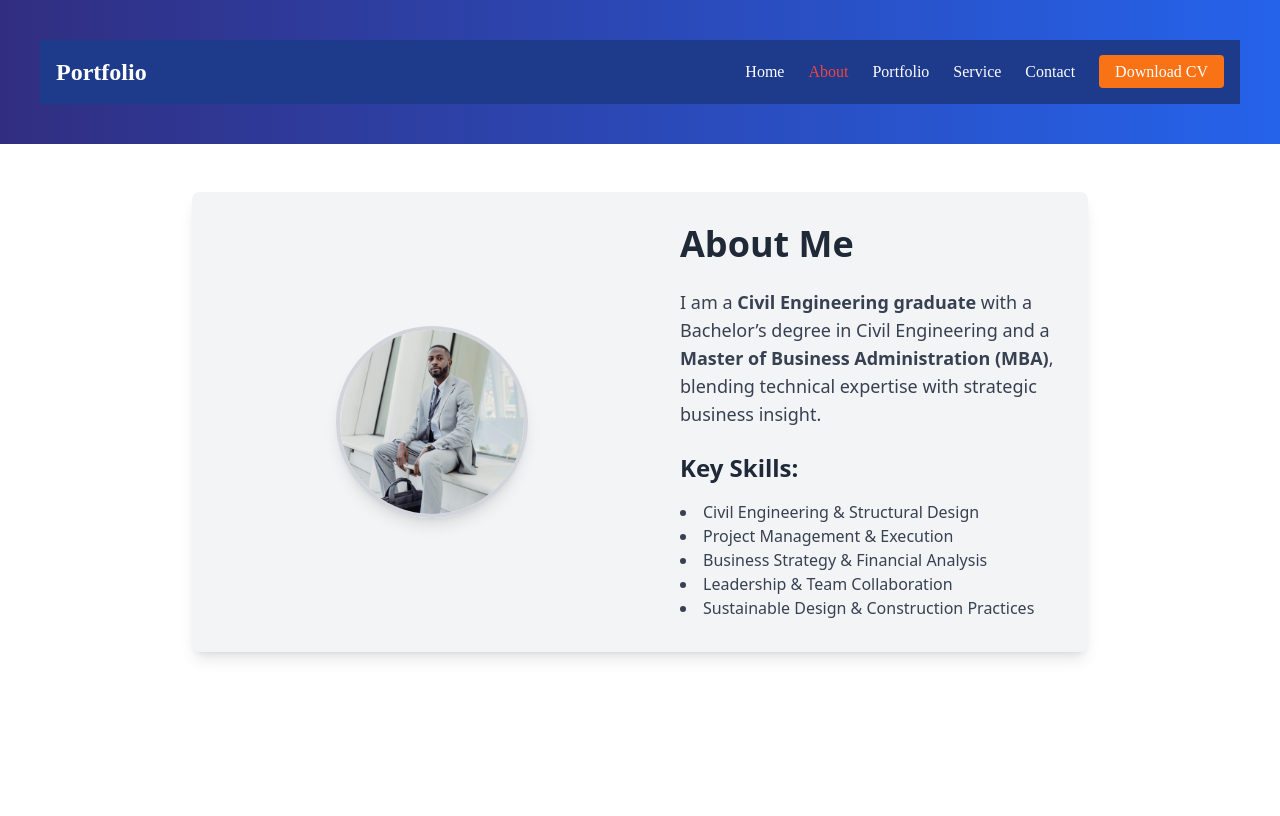
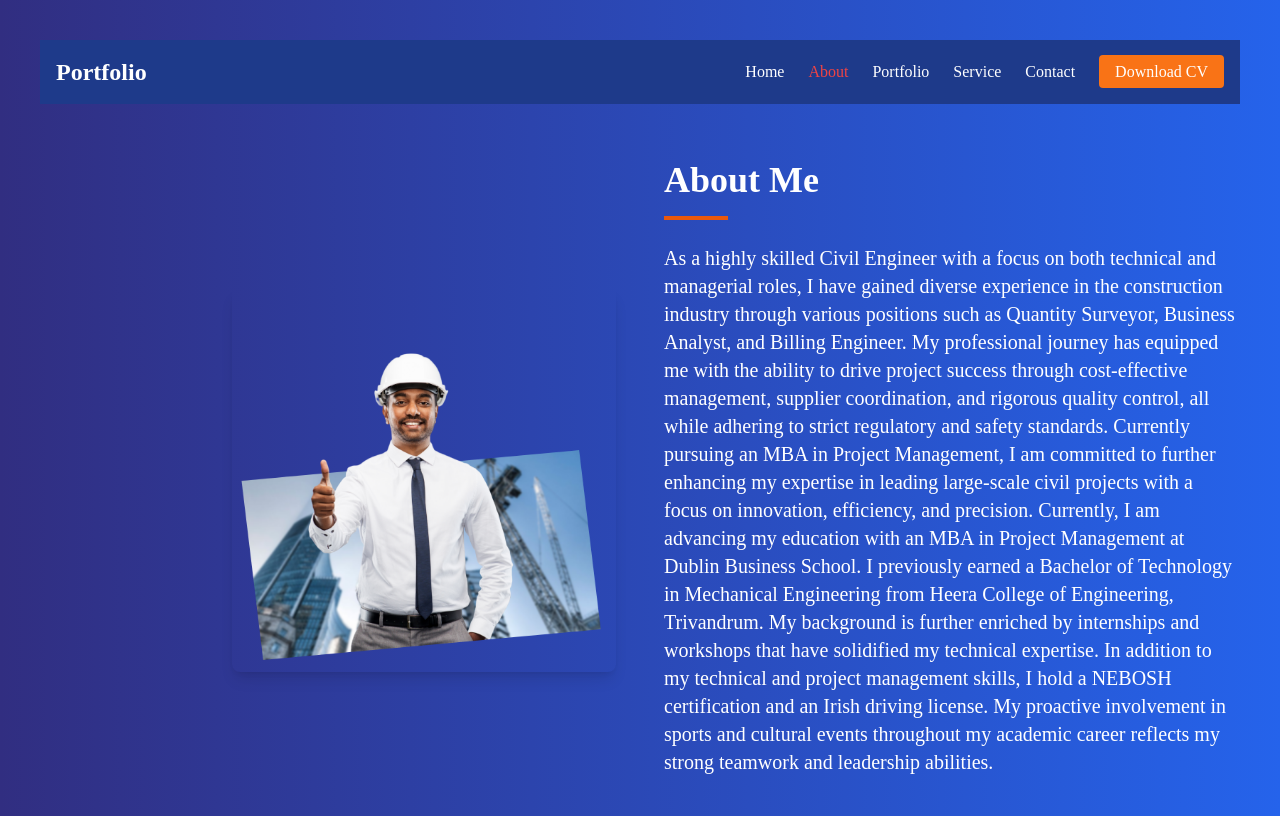
Before and after one commit to ragul66/portfolio-priyadharshan, a React (Vite) app: page /about in a window 1280 px wide. Built offline with nearby package versions, Linux system fonts and the light colour scheme.

Commit message:
commit about page

```diff
--- a/src/Pages/About.jsx
+++ b/src/Pages/About.jsx
@@ -1,38 +1,89 @@
+// import React from "react";
+
+// const About = () => {
+//   return (
+//     <div className="flex flex-col md:flex-row items-center bg-gray-100 p-8 rounded-lg shadow-lg max-w-4xl mx-auto mt-12">
+//       {/* Left Side Photo with Custom Animation */}
+//       <div className="md:w-1/2 w-full flex justify-center mb-6 md:mb-0 animate-fadeInLeft">
+//         <img
+//           src="../src/assets/portfolioman.jpg"
+//           alt="Profile"
+//           className="w-48 h-48 rounded-full shadow-lg object-cover border-4 border-gray-300"
+//         />
+//       </div>
+
+//       {/* Right Side Content with Custom Animation */}
+//       <div className="md:w-1/2 w-full text-center md:text-left md:pl-10 animate-fadeInRight">
+//         <h1 className="text-4xl font-bold text-gray-800 mb-6">About Me</h1>
+//         <p className="text-gray-700 text-lg mb-4">
+//           I am a <span className="font-bold">Civil Engineering graduate</span>{" "}
+//           with a Bachelor’s degree in Civil Engineering and a{" "}
+//           <span className="font-bold">
+//             Master of Business Administration (MBA)
+//           </span>
+//           , blending technical expertise with strategic business insight.
+//         </p>
+//         <h2 className="text-2xl font-semibold text-gray-800 mt-6 mb-4">
+//           Key Skills:
+//         </h2>
+//         <ul className="list-disc list-inside text-gray-700">
+//           <li>Civil Engineering & Structural Design</li>
+//           <li>Project Management & Execution</li>
+//           <li>Business Strategy & Financial Analysis</li>
+//           <li>Leadership & Team Collaboration</li>
+//           <li>Sustainable Design & Construction Practices</li>
+//         </ul>
+//       </div>
+//     </div>
+//   );
+// };
+
+// export default About;
+
+// src/AboutMe.js
 import React from "react";
+import about from "../assets/about.webp";
 
 const About = () => {
   return (
-    <div className="flex flex-col md:flex-row items-center bg-gray-100 p-8 rounded-lg shadow-lg max-w-4xl mx-auto mt-12">
-      {/* Left Side Photo with Custom Animation */}
-      <div className="md:w-1/2 w-full flex justify-center mb-6 md:mb-0 animate-fadeInLeft">
+    <div
+      id="about"
+      className="bg-gradient-to-r from-indigo-900 to-blue-600 h-full md:max-h-screen text-white p-5 sm:p-10 flex flex-col lg:flex-row items-center font-primary"
+    >
+      {/* Left Section - Image */}
+      <div className="flex-1 flex justify-center lg:justify-end lg:items-center mb-6 lg:mb-0">
         <img
-          src="../src/assets/portfolioman.jpg"
-          alt="Profile"
-          className="w-48 h-48 rounded-full shadow-lg object-cover border-4 border-gray-300"
+          src={about} // replace with actual image path
+          alt="Engineer Portrait"
+          className="rounded-lg shadow-lg w-48 sm:w-60 md:w-80 lg:w-96"
         />
       </div>
 
-      {/* Right Side Content with Custom Animation */}
-      <div className="md:w-1/2 w-full text-center md:text-left md:pl-10 animate-fadeInRight">
-        <h1 className="text-4xl font-bold text-gray-800 mb-6">About Me</h1>
-        <p className="text-gray-700 text-lg mb-4">
-          I am a <span className="font-bold">Civil Engineering graduate</span>{" "}
-          with a Bachelor’s degree in Civil Engineering and a{" "}
-          <span className="font-bold">
-            Master of Business Administration (MBA)
-          </span>
-          , blending technical expertise with strategic business insight.
+      {/* Right Section - About Me Text */}
+      <div className="flex-1 lg:pl-12 lg:-mt-6 ">
+        <h2 className="text-3xl sm:text-4xl font-bold mb-4">About Me</h2>
+        <div className="h-1 w-16 bg-orange-600 mb-6"></div>
+        <p className="text-sm sm:text-base md:text-lg lg:text-xl leading-relaxed font-light max-w-3xl">
+          As a highly skilled Civil Engineer with a focus on both technical and
+          managerial roles, I have gained diverse experience in the construction
+          industry through various positions such as Quantity Surveyor, Business
+          Analyst, and Billing Engineer. My professional journey has equipped me
+          with the ability to drive project success through cost-effective
+          management, supplier coordination, and rigorous quality control, all
+          while adhering to strict regulatory and safety standards. Currently
+          pursuing an MBA in Project Management, I am committed to further
+          enhancing my expertise in leading large-scale civil projects with a
+          focus on innovation, efficiency, and precision. Currently, I am
+          advancing my education with an MBA in Project Management at Dublin
+          Business School. I previously earned a Bachelor of Technology in
+          Mechanical Engineering from Heera College of Engineering, Trivandrum.
+          My background is further enriched by internships and workshops that
+          have solidified my technical expertise. In addition to my technical
+          and project management skills, I hold a NEBOSH certification and an
+          Irish driving license. My proactive involvement in sports and cultural
+          events throughout my academic career reflects my strong teamwork and
+          leadership abilities.
         </p>
-        <h2 className="text-2xl font-semibold text-gray-800 mt-6 mb-4">
-          Key Skills:
-        </h2>
-        <ul className="list-disc list-inside text-gray-700">
-          <li>Civil Engineering & Structural Design</li>
-          <li>Project Management & Execution</li>
-          <li>Business Strategy & Financial Analysis</li>
-          <li>Leadership & Team Collaboration</li>
-          <li>Sustainable Design & Construction Practices</li>
-        </ul>
       </div>
     </div>
   );
```
Also changed, not shown: src/assets/about.webp (added).
